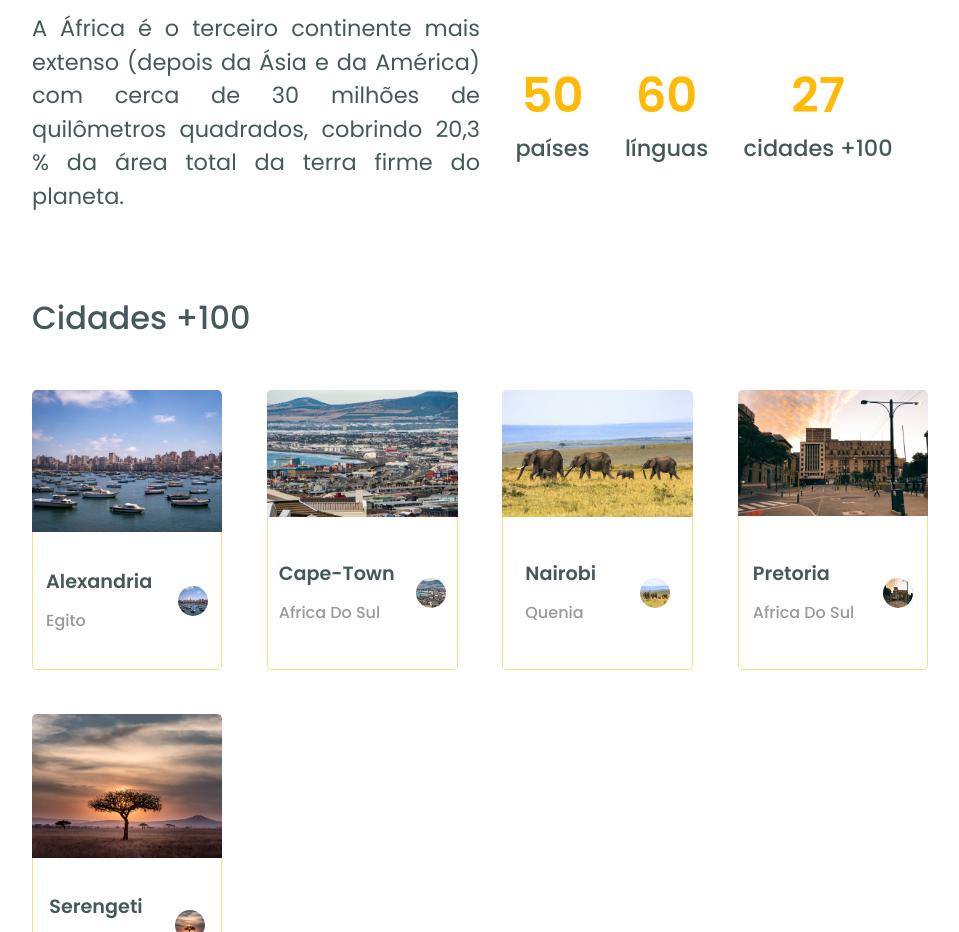
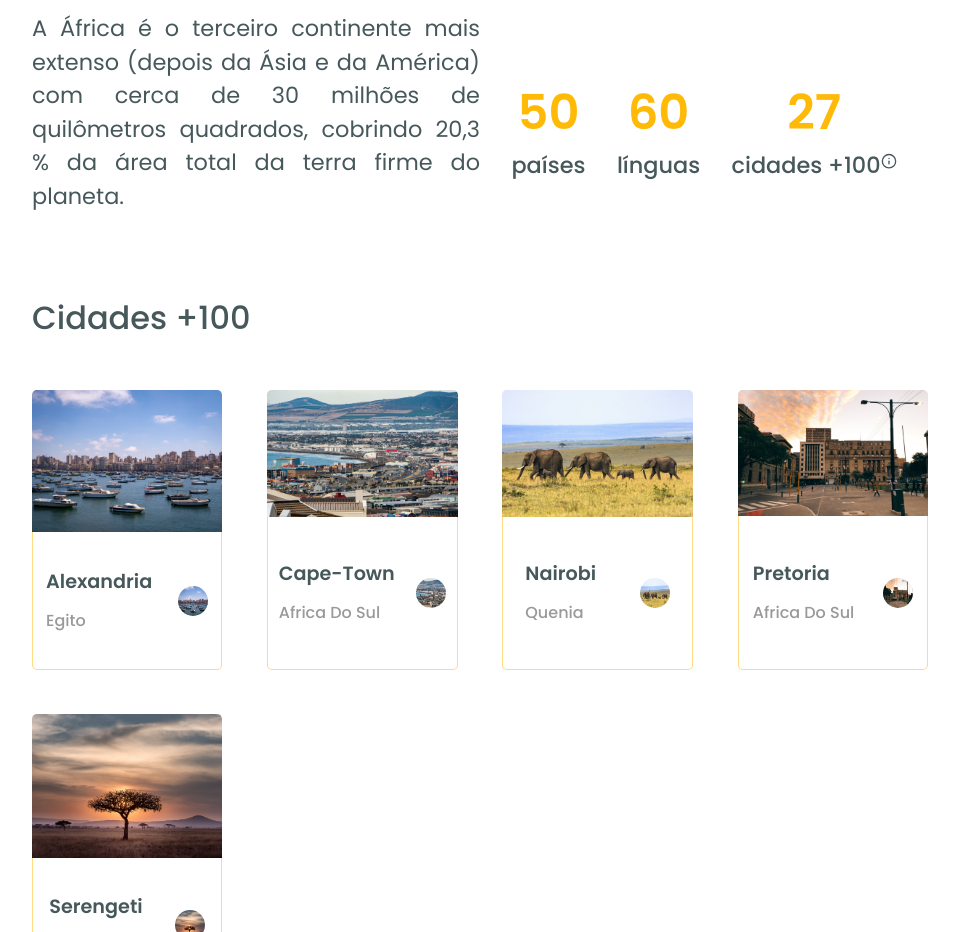
Before and after one commit to Ricnaga/chakra-world-trip, a Next.js app: page /africa in a window 1280 px wide. Shown: the part 780-1712 px from the top of the page, without its empty margins (160-1119 px from the left). Built offline with nearby package versions, Linux system fonts and the light colour scheme.

Commit message:
implementation: chakra popover | added to component countries

```diff
--- a/src/components/Continents/Countries/index.tsx
+++ b/src/components/Continents/Countries/index.tsx
@@ -1,4 +1,5 @@
-import { Flex, Text } from "@chakra-ui/react";
+import { Flex, Text, useBreakpointValue } from "@chakra-ui/react";
+import MoreInfo from "../moreInfo";
 
 interface CountriesProps {
     title: string;
@@ -6,16 +7,34 @@ interface CountriesProps {
 }
 
 export default function Countries({ title, content }: CountriesProps) {
+    const isWideScreen = useBreakpointValue({
+        sm: true
+    })
+
     return (
         <Flex flexDir="column">
-            <Text textAlign={["left","center"]} fontWeight="600"
-                fontSize={["1.4rem","3rem"]} color="highlight.full">
+            <Text textAlign={["left", "center"]} fontWeight="600"
+                fontSize={["1.4rem", "3rem"]} color="highlight.full">
                 {title}
             </Text>
-            <Text fontWeight={["400","500"]} fontSize={["1.2rem","1.4rem"]}
-                color="dark.Headings and Text">
-                {content}
-            </Text>
+            {isWideScreen ?
+                <Text maxH='0' maxW="220px" fontWeight={["400", "500"]} fontSize={["1.2rem", "1.4rem"]}
+                    color="dark.Headings and Text">
+                    {content === "cidades +100" ?
+                        <>
+                            {content}
+                            <MoreInfo />
+                        </>
+                        :
+                        content}
+                </Text>
+                :
+                <Text maxH='0' maxW="220px" fontWeight={["400", "500"]} fontSize={["1.2rem", "1.4rem"]}
+                    color="dark.Headings and Text">
+                    {content}
+                </Text>
+            }
+
         </Flex>
     )
 }
--- /dev/null
+++ b/src/components/Continents/moreInfo/index.tsx
@@ -0,0 +1,30 @@
+import {
+    Popover,
+    PopoverTrigger,
+    PopoverContent,
+    PopoverHeader,
+    PopoverBody,
+    PopoverArrow,
+    PopoverCloseButton,
+    Icon
+} from '@chakra-ui/react'
+import { FiInfo } from 'react-icons/fi'
+
+export default function MoreInfo() {
+    return (
+        <Popover placement="right">
+            <PopoverTrigger>
+                <Icon w="16px" as={FiInfo} />
+            </PopoverTrigger>
+
+            <PopoverContent>
+            <PopoverArrow />
+                <PopoverCloseButton />
+                <PopoverHeader>Confira mais cidades !!!</PopoverHeader>
+                <PopoverBody>
+                    Ligue para 00 1234-1234 para solicitar outras viagens !!!
+                </PopoverBody>
+            </PopoverContent>
+        </Popover>
+    )
+}
```
